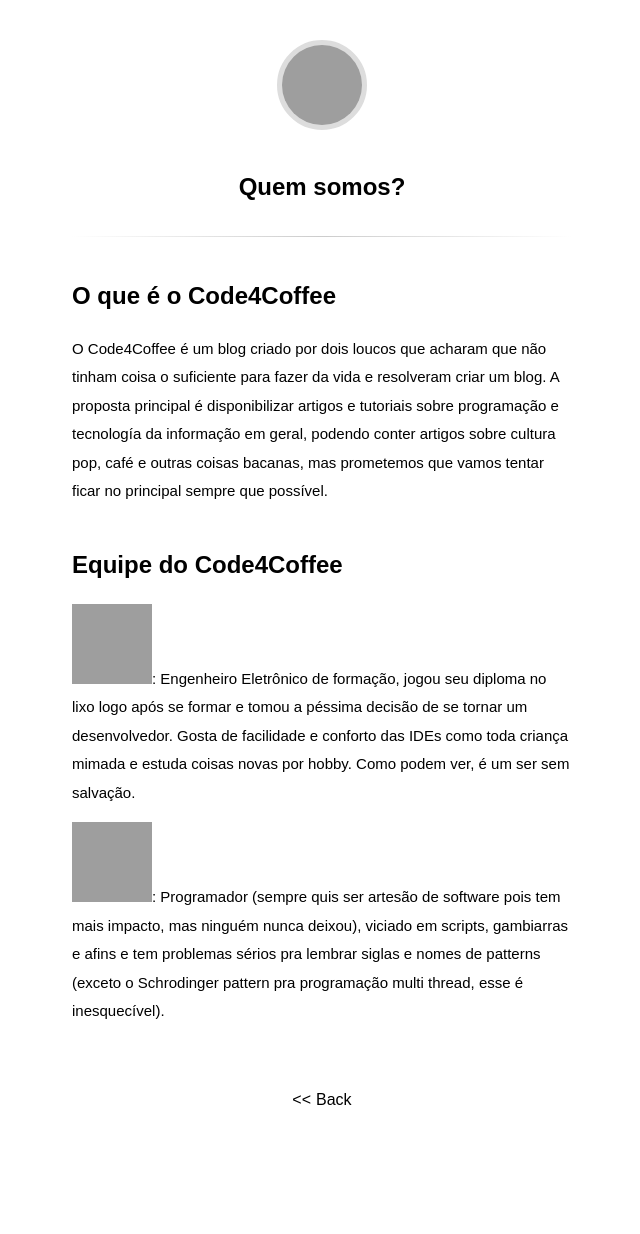
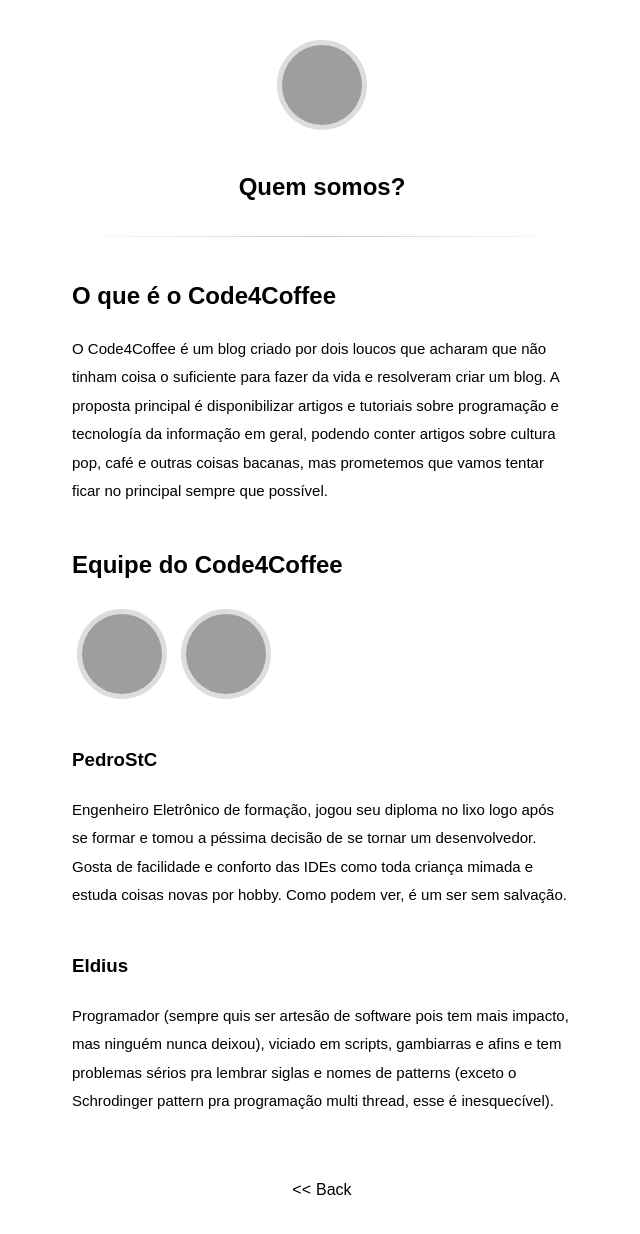
Before and after one commit to pedrostc/code4coffee.co, a Jekyll site: the page built from about.md, in a window 1280 px wide, cut to the strip 0-1244 px from the top of the page. Shown: the top 1234 px of the strip, without its empty margins (318-958 px from the left). Built offline with Jekyll 4.4.1, drawn with Linux system fonts in a browser that asks for light colours; some web fonts are replaced; before the commit the page ends 1154 px from its top, so only the background shows below that; grey boxes are pictures that could not be loaded.

Commit message:
Alteracoes na tela about.md. Renomeados posts para eliminas os caracteres especiais.

```diff
--- a/about.md
+++ b/about.md
@@ -7,6 +7,21 @@
 
 ## Equipe do Code4Coffee
 
-<img src="http://www.gravatar.com/avatar/fd51c9f4cd8c91b666118bfe4f233012.png?s=80" class="gravatar" alt="PedroStC">: Engenheiro Eletrônico de formação, jogou seu diploma no lixo logo após se formar e tomou a péssima decisão de se tornar um desenvolvedor. Gosta de facilidade e conforto das IDEs como toda criança mimada e estuda coisas novas por hobby. Como podem ver, é um ser sem salvação.
+<span class="logo">
+    <a href="https://twitter.com/posternack">
+        <img src="http://www.gravatar.com/avatar/fd51c9f4cd8c91b666118bfe4f233012.png?s=80" class="gravatar" alt="PedroStC">
+    </a>
+</span>
+<span class="logo">
+    <a href="https://twitter.com/eldius">
+        <img src="http://www.gravatar.com/avatar/2085c3f2835a5e1896b9a87373f42bca.png?s=80" class="gravatar" alt="Eldius">
+    </a>
+</span>
 
-<img src="http://www.gravatar.com/avatar/2085c3f2835a5e1896b9a87373f42bca.png?s=80" class="gravatar" alt="Eldius">: Programador (sempre quis ser artesão de software pois tem mais impacto, mas ninguém nunca deixou), viciado em scripts, gambiarras e afins e tem problemas sérios pra lembrar siglas e nomes de patterns (exceto o Schrodinger pattern pra programação multi thread, esse é inesquecível).
+### PedroStC
+
+Engenheiro Eletrônico de formação, jogou seu diploma no lixo logo após se formar e tomou a péssima decisão de se tornar um desenvolvedor. Gosta de facilidade e conforto das IDEs como toda criança mimada e estuda coisas novas por hobby. Como podem ver, é um ser sem salvação.
+
+### Eldius
+
+Programador (sempre quis ser artesão de software pois tem mais impacto, mas ninguém nunca deixou), viciado em scripts, gambiarras e afins e tem problemas sérios pra lembrar siglas e nomes de patterns (exceto o Schrodinger pattern pra programação multi thread, esse é inesquecível).
```
Also changed, not shown: _posts/2016-03-11-post-Eis que voce descobre que o que voce queria fazer ja existe.md (renamed from _posts/2016-03-11-post-Eis que você descobre que o que você queria fazer já existe.md, +1 -1 lines), _posts/2016-03-11-post-Aparentemente esta tudo funcionando vamos tratar de mudar isso.md (renamed from _posts/2016-03-11-post-Aparentemente está tudo funcionando, vamos tratar de mudar isso.md).
